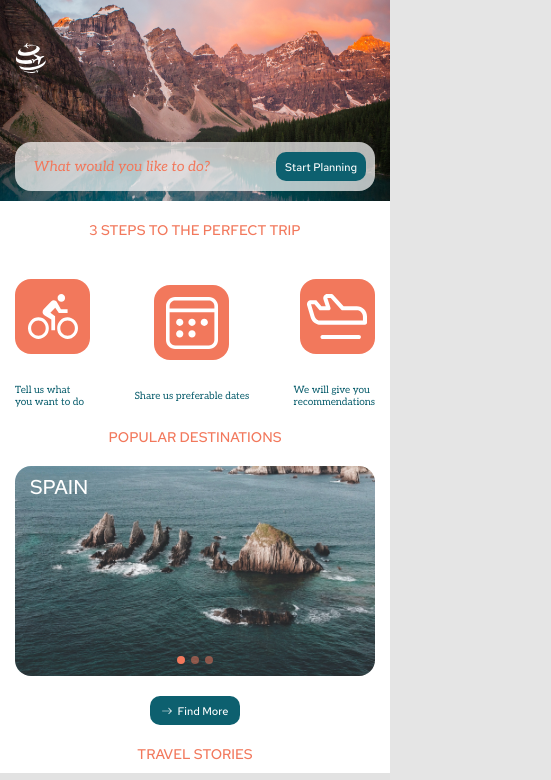
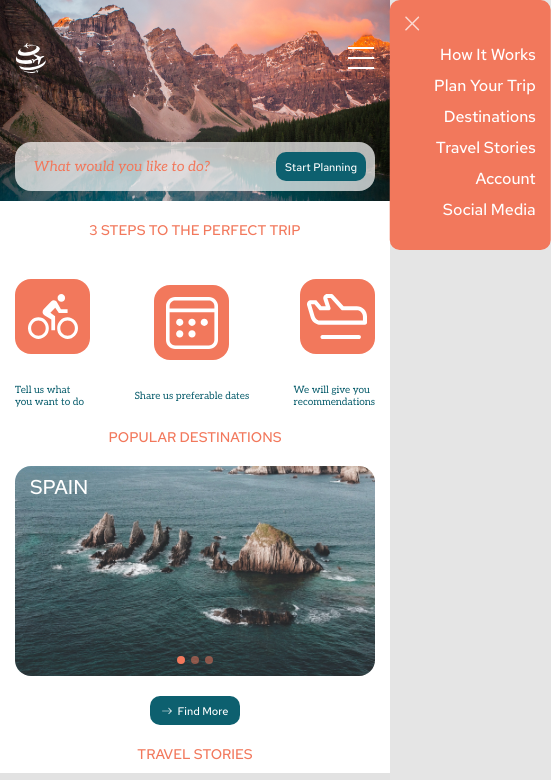
Before and after one commit to LineCoran/projects_stage_0, a plain HTML site: page travel/index.html in a window 390 px wide. Shown: the top 780 px of the page, 551 px wide, since content can reach past the window. Drawn offline with Linux system fonts and the light colour scheme; grey boxes are pictures that could not be loaded; a web font is replaced by a local one.

Commit message:
feat: burger menu

```diff
--- /dev/null
+++ b/burder.js
@@ -0,0 +1 @@
+let burger = document.getElementById("burger");
--- a/travel/index.html
+++ b/travel/index.html
@@ -15,13 +15,15 @@
     <link rel="stylesheet" href="style.css">
     <link rel="stylesheet" href="media.css">
     <script src="index.js"></script>
+    <script src="burger.js"></script>
 </head>
 
 <body>
     <header class="header">
         <div class="container">
             <div class="header__inner">
-                <a href="https://rolling-scopes-school.github.io/linecoran-JSFEPRESCHOOL2022Q2/travel/ " class="header-banner">
+                <a href="https://rolling-scopes-school.github.io/linecoran-JSFEPRESCHOOL2022Q2/travel/ "
+                    class="header-banner">
                     <img src="assets/head.svg" alt="logo" class="banner__logo" height="30" width="30">
                     <div class="banner__name">Travel Portal</div>
                 </a>
@@ -42,9 +44,41 @@
                     </ul>
                 </nav>
 
-                    <button class="header__button">
-                        Login
-                    </button>
+                <button class="header__button">
+                    Login
+                </button>
+
+                <div class="burger__button burger__button-active">
+                        <div class="burger__button__item"></div>
+                </div>
+
+                <div class="burger" id="burger">
+                    <div class="burger__cross">
+                        <img src="assets\burger__cross.svg" class="burder__cross-icon" height="15" width="15" alt="">
+                    </div>
+                    <nav class="burger__nav">
+                        <ul class="burger__nav__list">
+                            <li class="burger__nav__item">
+                                <a href="#preview" class="burger__nav__link">How It Works</a>
+                            </li>
+                            <li class="burger__nav__item">
+                                <a href="#steps" class="burger__nav__link">Plan Your Trip</a>
+                            </li>
+                            <li class="burger__nav__item">
+                                <a href="#destination" class="burger__nav__link">Destinations</a>
+                            </li>
+                            <li class="burger__nav__item">
+                                <a href="#stories" class="burger__nav__link">Travel Stories</a>
+                            </li>
+                            <li class="header-nav__item">
+                                <a href="#stories" class="header-nav__link">Account</a>
+                            </li>
+                            <li class="header-nav__item">
+                                <a href="#stories" class="header-nav__link">Social Media</a>
+                            </li>
+                        </ul>
+                    </nav>
+                </div>
 
             </div>
         </div>
@@ -122,8 +156,8 @@
                         <div class="button__item"></div>
                     </div>
                     <button class="button__arrow">
-                            <img src="assets/arrow.svg" height="40" width="39" alt="arrow" class="button-icon">
-                            <span class="button-text">Find More</span>
+                        <img src="assets/arrow.svg" alt="arrow" class="button-icon">
+                        <span class="button-text">Find More</span>
                     </button>
                 </div>
             </section>
@@ -218,8 +252,9 @@
                                 </div>
                             </div>
                             <button class="button__arrow button__arrow-places">
-                                    <img src="assets/arrow.svg" height="38" width="37" alt="arrow" class="button-icon button-icon-places">
-                                    <span class="button-text button-text-places">See More</span>
+                                <img src="assets/arrow.svg" height="38" width="37" alt="arrow"
+                                    class="button-icon button-icon-places">
+                                <span class="button-text button-text-places">See More</span>
                             </button>
                         </div>
 
@@ -236,12 +271,14 @@
                     <div class="course__list">
                         <div class="course__item">
                             <a href="https://rs.school/js-stage0/" class="course__item-link">
-                                <img src="assets/rs_school_js.svg" height="31" width="100" alt="rsschool__logo" class="course__logo">
+                                <img src="assets/rs_school_js.svg" height="31" width="100" alt="rsschool__logo"
+                                    class="course__logo">
                             </a>
                         </div>
                         <div class="course__item">
                             <a href="https://github.com/LineCoran" class="course__item-link">
-                                <img src="assets/github_logo.svg" height="31" width="31" alt="github__logo" class="course__logo">
+                                <img src="assets/github_logo.svg" height="31" width="31" alt="github__logo"
+                                    class="course__logo">
                             </a>
                         </div>
                     </div>
--- a/travel/media.css
+++ b/travel/media.css
@@ -26,6 +26,14 @@
 
     .header__button {
         display: none;
+    }
+
+    .burger {
+        display: block;
+    }
+
+    .burger__button {
+        display: block;
     }
 
     .preview-title {
--- a/travel/style.css
+++ b/travel/style.css
@@ -51,6 +51,7 @@ a {
 
 .container {
     max-width: 1440px;
+    position: relative;
     width: 100%;
     margin: 0 auto;
 }
@@ -137,8 +138,94 @@ body {
 
 .header-nav__link:hover {
     color: black;
+}
 
+.burger__button {
+    display: none;
+    height: max-content;
+    width: max-content;
+    transition: 0.2s linear;
 }
+
+.burger__button:hover {
+    cursor: pointer;
+}
+
+.burger__button__item:hover::before {
+    color: black;
+}
+
+
+.burger__button__item {
+    display: block;
+    position: relative;
+    content: "";
+    height: 2.67px;
+    width: 26.25px;
+    background-color: var(--white);
+
+    transition: 0.3s linear ;
+}
+
+.burger__button__item::before {
+    display: block;
+    position: absolute;
+    top: 10px;
+    left: 0;
+    content: "";
+    height: 2.67px;
+    width: 26.25px;
+    background-color: var(--white);
+}
+
+.burger__button__item::after {
+    display: block;
+    position: absolute;
+    top: -10px;
+    left: 0;
+    content: "";
+    height: 2.67px;
+    width: 26.25px;
+    background-color: var(--white);
+}
+
+.burger {
+    display: none;
+    position: absolute;
+    top: 0;
+    right: 0;
+    transform: translate(+100%);
+    border-radius: 10px;
+    background-color: var(--orange);
+    padding: 44px 15px 30px 44px;
+    z-index: 5;
+    transition: linear 0.4s;
+}
+
+.burger__cross {
+    position: absolute;
+    top: 15px;
+    left: 15px;
+}
+
+.burger__nav__list > li {
+    text-align: right;
+    margin-bottom: 10px;
+}
+
+.burger__nav__list > li:last-child {
+    margin-bottom: 0px;
+}
+
+.header-nav__link {
+    transition: 0.3s linear;
+}
+
+.header-nav__link:hover {
+    color: var(--white);
+    text-decoration: underline;
+}
+
 
 .header__button {
     padding: 10px 30px;
@@ -432,6 +519,8 @@ main {
 
 .button-icon {
     margin-right: 10px;
+    height: 40px;
+    width: 39px;
 }
 
 .button-text {
```
Also changed, not shown: travel/assets/burger__cross.svg (added).
